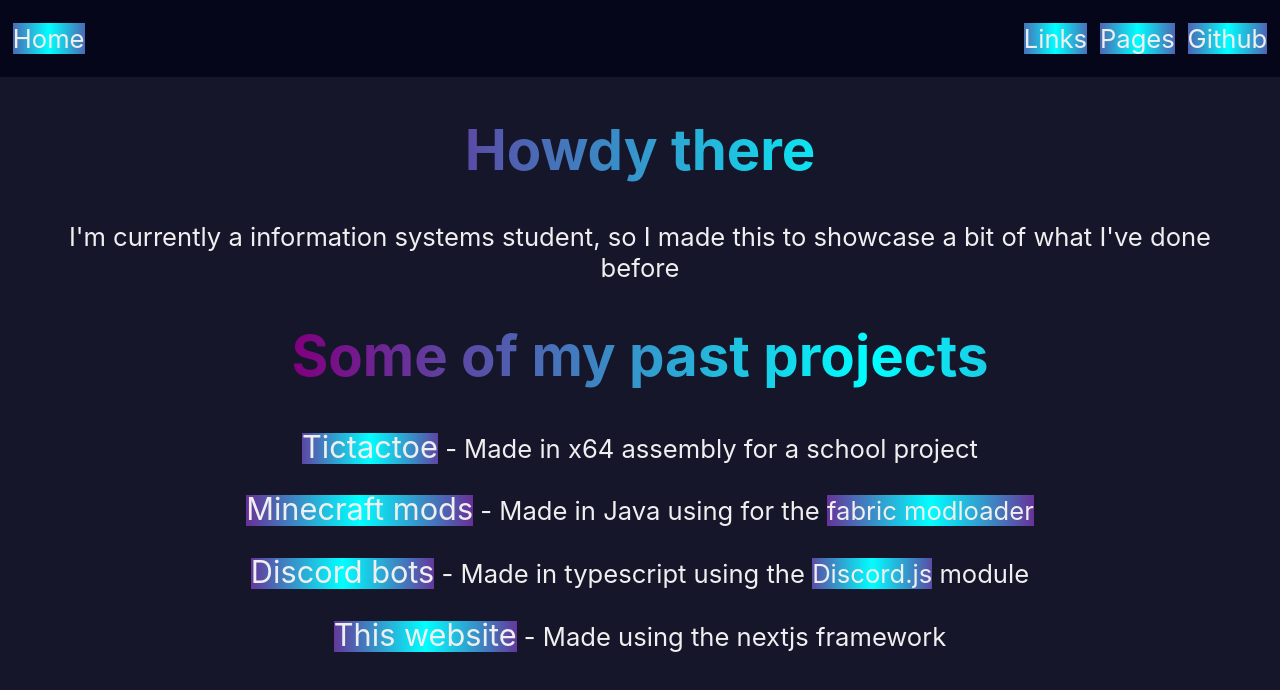
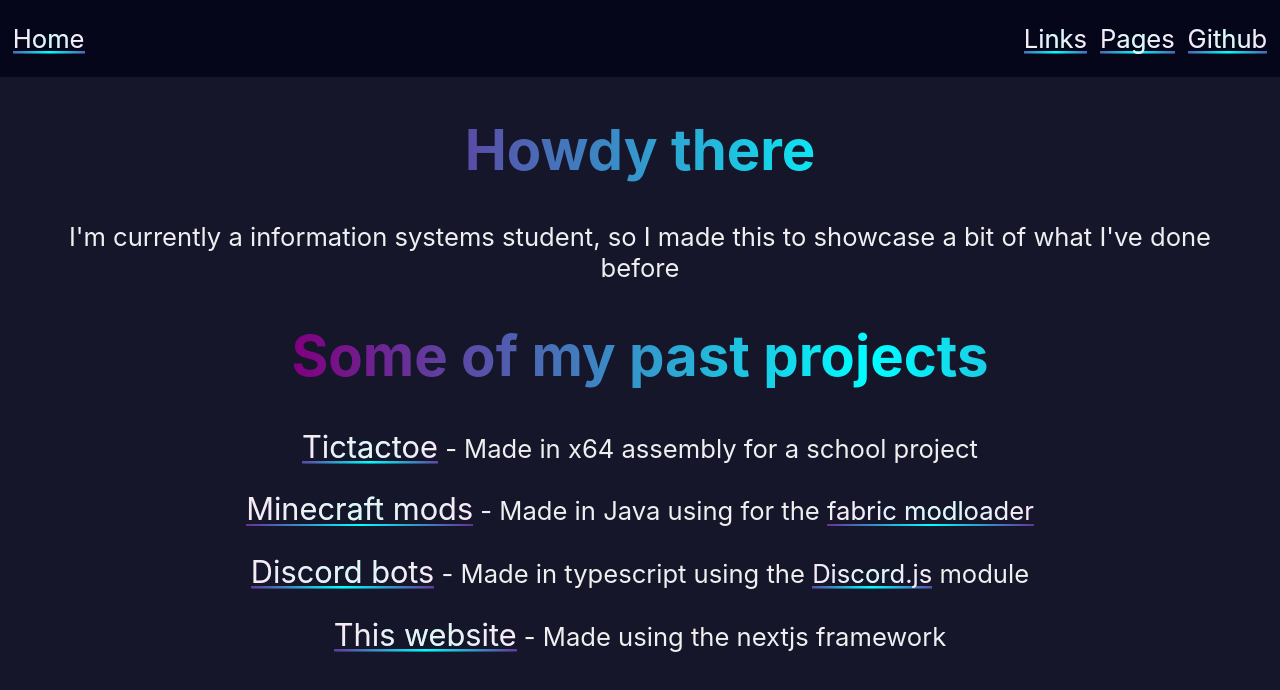
Before and after one commit to PrincessCyanMarine/cyanseas, a Next.js app: page / in a window 1280 px wide. Shown: the top 690 px of the page. Built offline with nearby package versions, Linux system fonts and the light colour scheme.

Commit message:
Fix background styles in Link component

```diff
--- a/styles/components/Link.module.scss
+++ b/styles/components/Link.module.scss
@@ -29,9 +29,9 @@ $gradient: var(--gradient);
 
   span {
     background: $gradient;
-    background-repeat-y: no-repeat;
-    background-size: calc(2em + 100%) 0.1em;
-    background-position: -1em 100%;
+    background-repeat: no-repeat;
+    background-size: calc(2em + 100%) 0.1em !important;
+    background-position: -1em 100% !important;
     // transition: background-size 0.5s ease 0.2s;
   }
 
```
